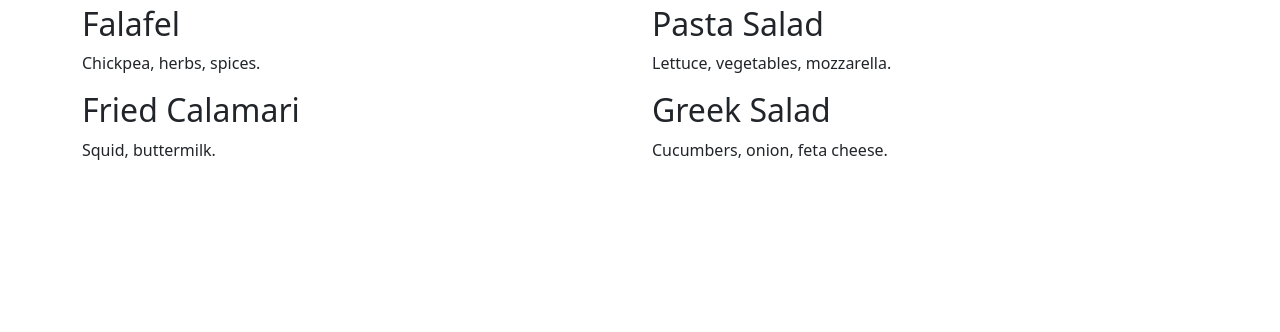
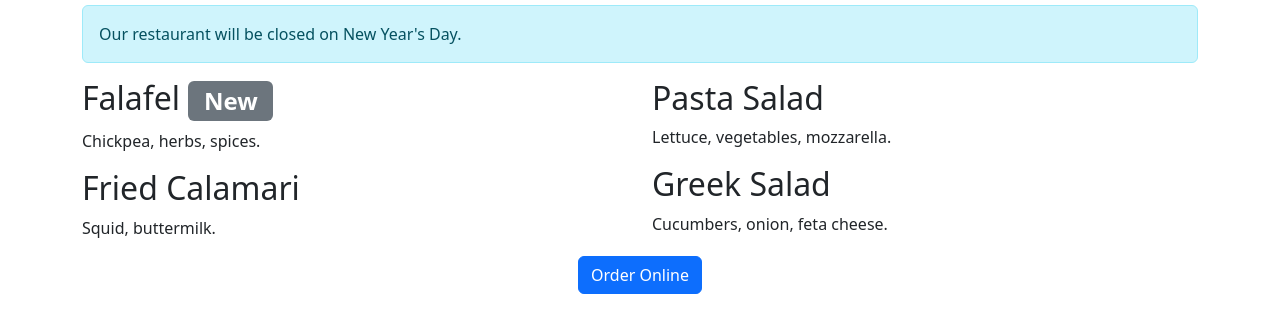
Before and after one commit to bilgebaysal/little-lemon-first-page, a plain HTML site: page index.html in a window 1280 px wide. Shown: the part 266-598 px from the top of the page. Drawn offline with nearby package versions, Linux system fonts and the light colour scheme.

Commit message:
update index.html

```diff
--- a/index.html
+++ b/index.html
@@ -5,7 +5,6 @@
     <link href="https://cdn.jsdelivr.net/npm/bootstrap@5.3.1/dist/css/bootstrap.min.css" rel="stylesheet">
 </head>
 <body>
-    <script src="https://cdn.jsdelivr.net/npm/bootstrap@5.3.1/dist/js/bootstrap.bundle.min.js"></script>
     <div class="container">
         <div class="row">
             <div class="col-12">
@@ -15,15 +14,18 @@
             </div>
         </div>
         <div class="row">
-            <div calss="col-12">
+            <div class="col-12">
                 <div class="text-center">
                     <h1>Our Menu</h1>
+                </div>
+                <div class="alert alert-info" role="alert">
+                    Our restaurant will be closed on New Year's Day.
                 </div>
             </div>
         </div>
         <div class="row">
             <div class="col-12 col-lg-6">
-                <h2>Falafel</h2>
+                <h2>Falafel <span class="badge bg-secondary">New</span></h2>
                 <p>Chickpea, herbs, spices.</p>
                 <h2>Fried Calamari</h2>
                 <p>Squid, buttermilk.</p>
@@ -35,6 +37,14 @@
                 <p>Cucumbers, onion, feta cheese.</p>
             </div>
         </div>
+        <div class="row">
+            <div class="col-12">
+                <div class="text-center">
+                    <button type="button" class="btn btn-primary">Order Online</button>
+                </div>
+            </div>
+        </div>
     </div>
+    <script src="https://cdn.jsdelivr.net/npm/bootstrap@5.3.1/dist/js/bootstrap.bundle.min.js"></script>
 </body>
 </html>
```
